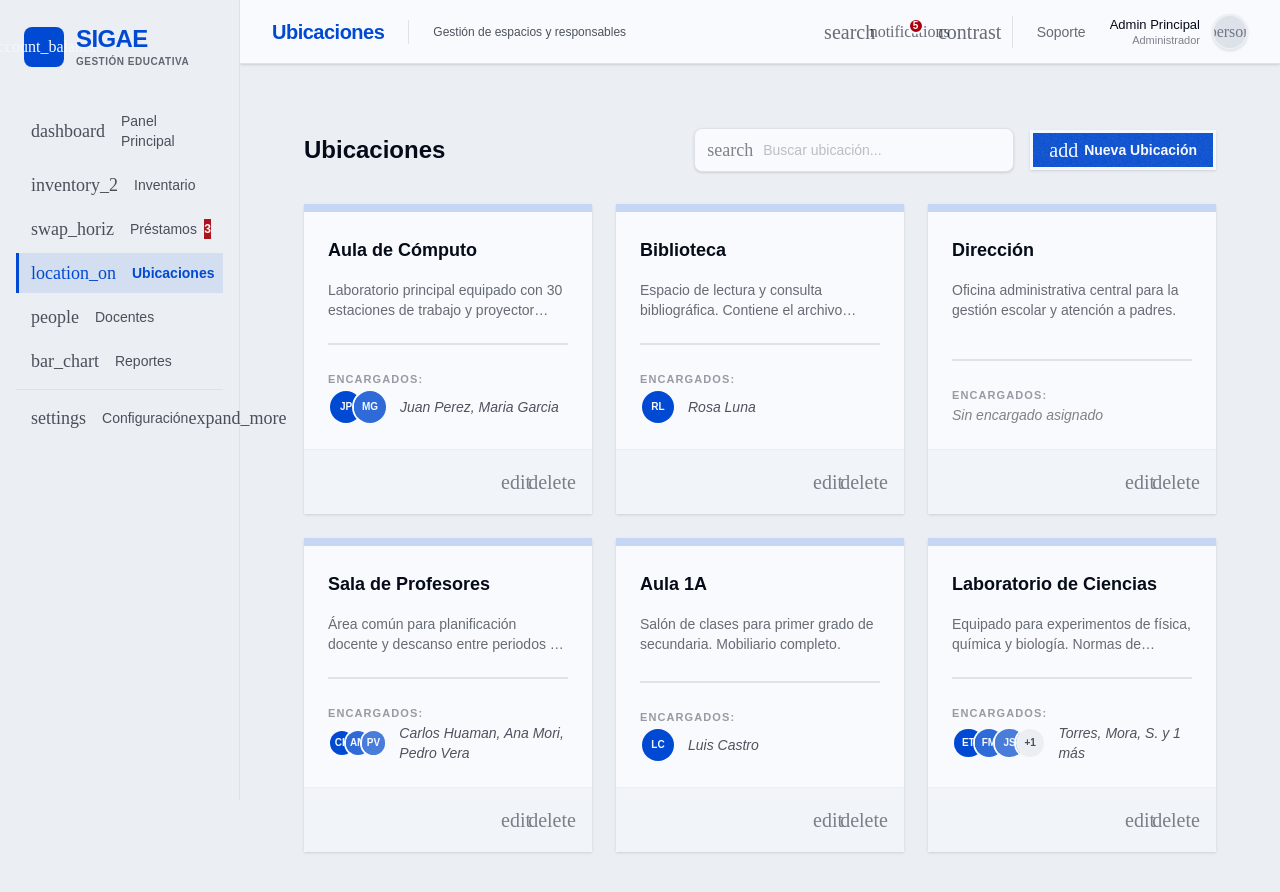
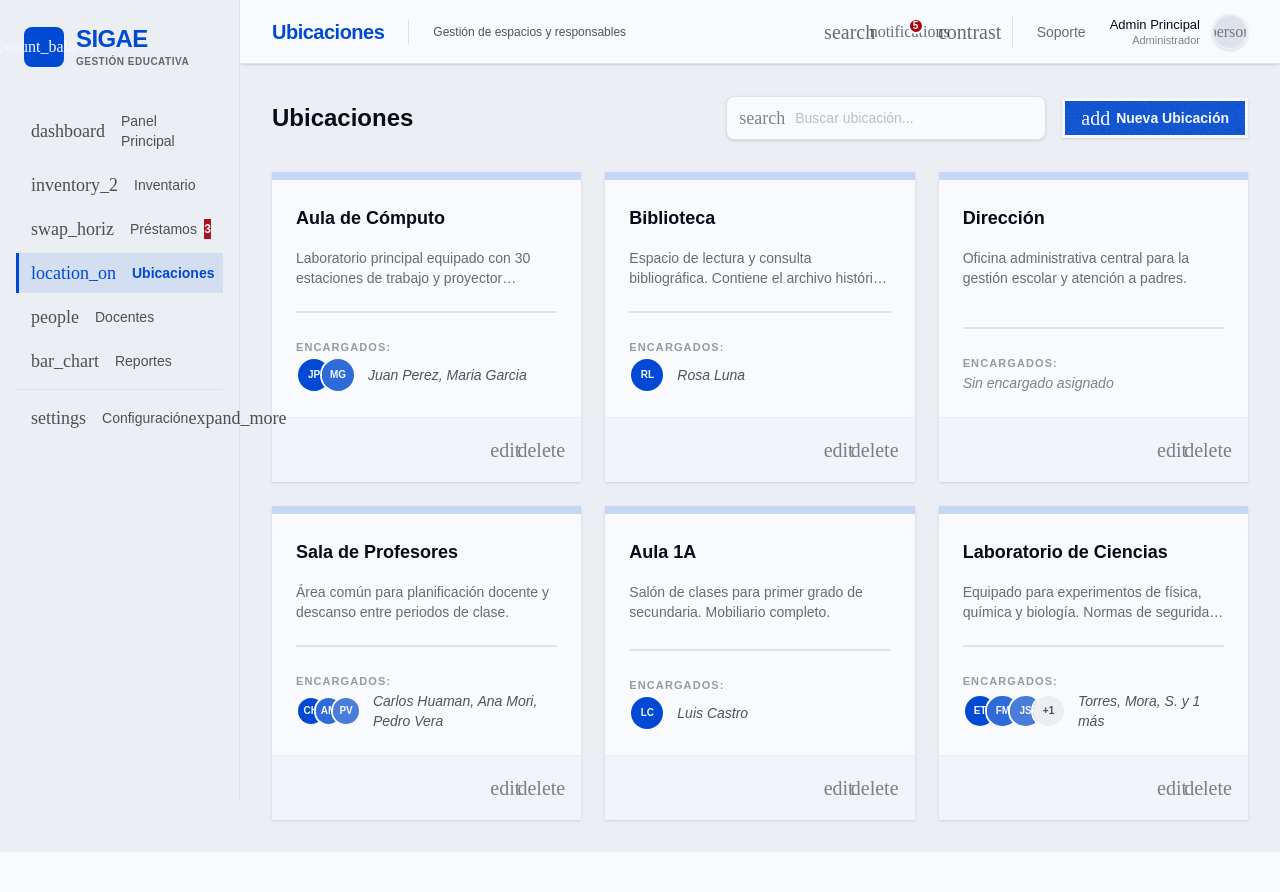
Before and after one commit to jorgegc2187/sigae-web-front, an Angular app: page /locations in a window 1280 px wide. Shown: the top 892 px of the page. After the commit the page ends 852 px from the top, so only its background shows below. Built offline with nearby package versions, Linux system fonts and the light colour scheme; a web font is replaced by a local one.

Commit message:
fix: remove unnecessary padding from location, teacher, and user list components

```diff
--- a/src/app/features/locations/pages/location-form/location-form.component.html
+++ b/src/app/features/locations/pages/location-form/location-form.component.html
@@ -1,4 +1,4 @@
-<div class="p-6 pb-24 max-w-[640px] mx-auto">
+<div class="pb-24 max-w-[640px] mx-auto">
 
   <!-- Breadcrumb + Title -->
   <div class="mb-8">
--- a/src/app/features/locations/pages/location-list/location-list.component.html
+++ b/src/app/features/locations/pages/location-list/location-list.component.html
@@ -1,4 +1,4 @@
-<div class="p-8">
+<div>
   <div class="flex justify-between items-center mb-8">
     <h2 class="text-2xl font-bold text-base-content">Ubicaciones</h2>
 
--- a/src/app/features/teachers/pages/teacher-list/teacher-list.component.html
+++ b/src/app/features/teachers/pages/teacher-list/teacher-list.component.html
@@ -1,4 +1,4 @@
-<div class="p-8">
+<div>
   <!-- Page Actions -->
   <div class="mb-8 flex items-center justify-between">
     <div>
--- a/src/app/features/users/pages/user-list/user-list.component.html
+++ b/src/app/features/users/pages/user-list/user-list.component.html
@@ -1,4 +1,4 @@
-<div class="p-8">
+<div>
   <!-- Page Header -->
   <div class="mb-8 flex items-center justify-between">
     <div>
```
